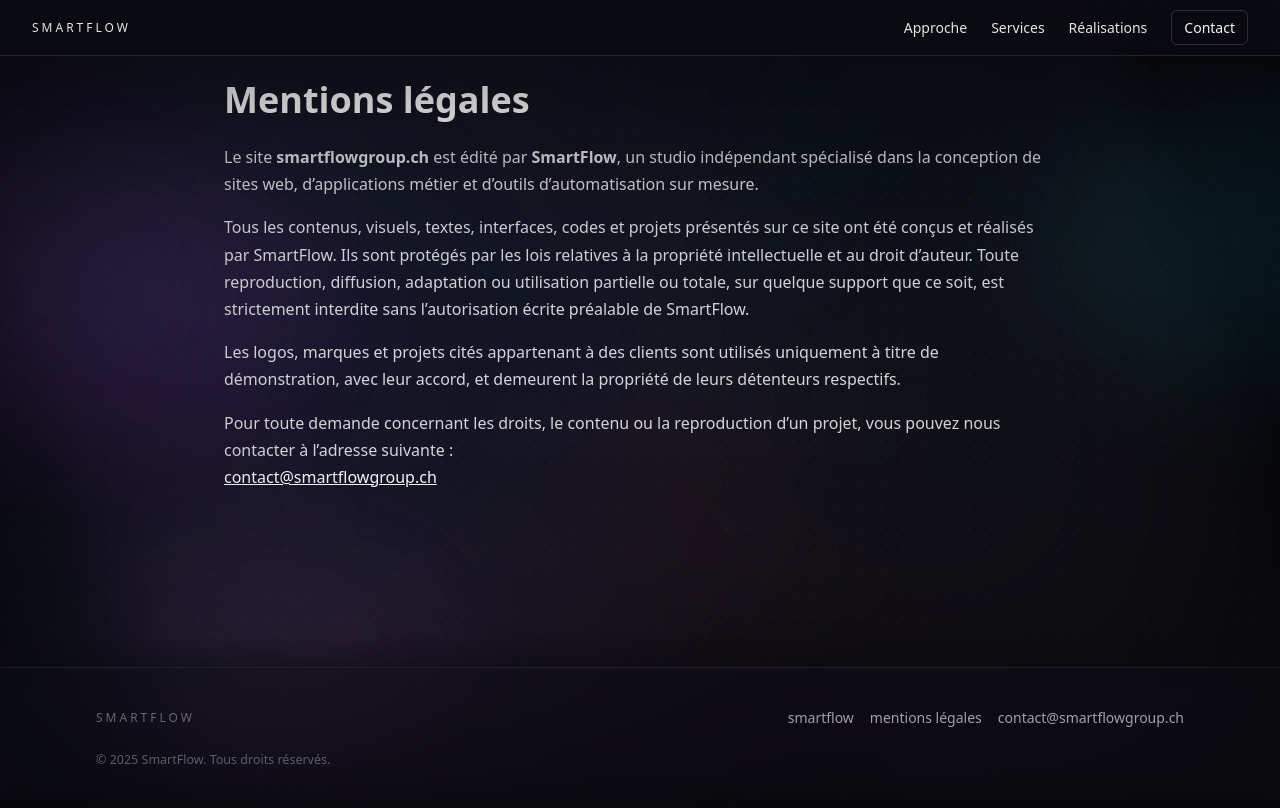
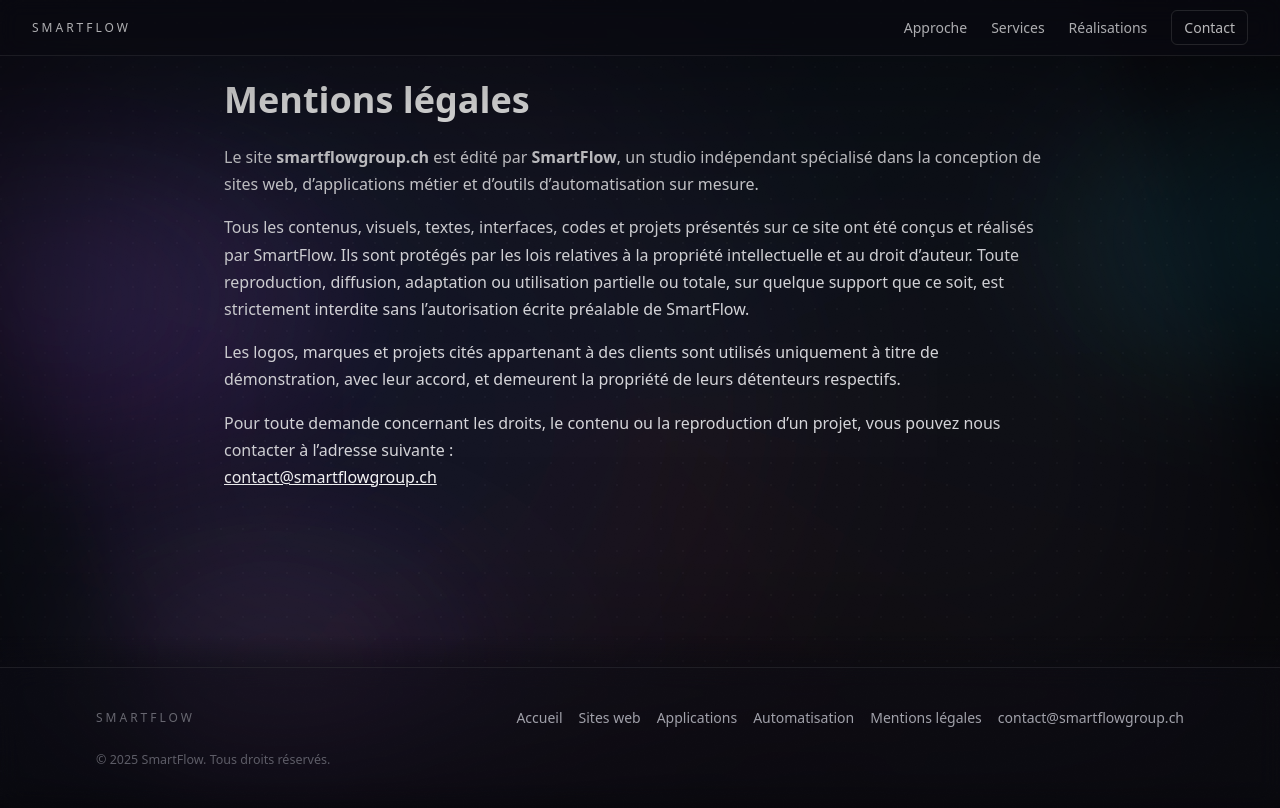
Before and after one commit to hugogebel-boop/smartflowgroup_website, a React (Vite) app: page /mentions in a window 1280 px wide. Built offline with nearby package versions, Linux system fonts and the light colour scheme.

Commit message:
feat: amÃ©lioration SEO - ajout meta tags, Open Graph, optimisation H1 et navigation

```diff
--- a/index.html
+++ b/index.html
@@ -3,7 +3,23 @@
 <head>
     <meta charset="UTF-8" />
     <meta name="viewport" content="width=device-width, initial-scale=1.0" />
-    <title>SmartFlow</title>
+    <title>SmartFlow — Design & Développement web, une expérience numérique</title>
+    <meta name="description" content="Sites web, applications métier et outils d'automatisation sur mesure. SmartFlow conçoit des solutions digitales élégantes et performantes pour simplifier votre quotidien professionnel." />
+
+    <!-- Open Graph / Facebook -->
+    <meta property="og:type" content="website" />
+    <meta property="og:url" content="https://www.smartflowgroup.ch/" />
+    <meta property="og:title" content="SmartFlow — Design & Développement web" />
+    <meta property="og:description" content="Sites web, applications métier et outils d'automatisation sur mesure. Solutions digitales élégantes et performantes." />
+    <meta property="og:image" content="https://www.smartflowgroup.ch/assets/og-image.png" />
+    <meta property="og:site_name" content="SmartFlow" />
+
+    <!-- Twitter -->
+    <meta name="twitter:card" content="summary_large_image" />
+    <meta name="twitter:url" content="https://www.smartflowgroup.ch/" />
+    <meta name="twitter:title" content="SmartFlow — Design & Développement web" />
+    <meta name="twitter:description" content="Sites web, applications métier et outils d'automatisation sur mesure. Solutions digitales élégantes et performantes." />
+    <meta name="twitter:image" content="https://www.smartflowgroup.ch/assets/og-image.png" />
 
     <!-- 🎨 Préchargement des images principales -->
     <link rel="preload" as="image" href="/assets/ame-du-monde.png" imagesrcset="/assets/ame-du-monde.png 1x" />
--- a/src/App.tsx
+++ b/src/App.tsx
@@ -1,7 +1,7 @@
 // src/App.tsx
 import React, { useEffect, useMemo, useRef, useState, Suspense } from "react";
 import { motion, useScroll, useMotionValueEvent, useInView } from "framer-motion";
-import { Routes, Route, useLocation } from "react-router-dom";
+import { Routes, Route, useLocation, Link } from "react-router-dom";
 import { setHead, DEFAULT_SEO, SEO_CONFIGS } from "./seo";
 
 const ProjectsWeb = React.lazy(() => import("./projects/web"));
--- a/src/layout.tsx
+++ b/src/layout.tsx
@@ -642,10 +642,19 @@ export function Footer() {
                             onClick={(e) => { e.preventDefault(); goToHomeAndScroll("hero"); }}
                             className="hover:text-white transition"
                         >
-                            smartflow
+                            Accueil
                         </a>
+                        <Link to="/projects/web" className="hover:text-white transition">
+                            Sites web
+                        </Link>
+                        <Link to="/projects/apps" className="hover:text-white transition">
+                            Applications
+                        </Link>
+                        <Link to="/projects/automation" className="hover:text-white transition">
+                            Automatisation
+                        </Link>
                         <Link to="/mentions" className="hover:text-white transition">
-                            mentions légales
+                            Mentions légales
                         </Link>
                         <a href="mailto:contact@smartflowgroup.ch" className="hover:text-white transition">
                             contact@smartflowgroup.ch
--- a/src/projects/Mentions.tsx
+++ b/src/projects/Mentions.tsx
@@ -10,9 +10,6 @@ export default function Mentions() {
 
             <section className="mx-auto max-w-4xl px-6 sm:px-8 py-20">
                 <h1 className="text-3xl sm:text-4xl font-semibold mb-6">Mentions légales</h1>
-
-                {/* H1 sémantique invisible pour le SEO */}
-                <h1 style={{ display: 'none' }}>Mentions légales — SmartFlow</h1>
 
                 <div className="text-zinc-300 text-sm sm:text-base leading-relaxed space-y-4">
                     <p>
--- a/src/projects/apps.tsx
+++ b/src/projects/apps.tsx
@@ -350,9 +350,6 @@ export default function ProjectsApps() {
 
                 </p>
                 <h1 className="mt-2 text-3xl sm:text-4xl font-semibold">{header.k}</h1>
-
-                {/* H1 sémantique invisible pour le SEO */}
-                <h1 style={{ display: 'none' }}>Applications métier — SmartFlow | Outils internes sur mesure</h1>
                 <p className="mt-3 text-sm sm:text-base text-zinc-300">{header.sub}</p>
             </section>
 
--- a/src/projects/automation.tsx
+++ b/src/projects/automation.tsx
@@ -51,11 +51,8 @@ export default function ProjectsAutomation() {
                 <h1 className="mt-2 text-3xl sm:text-4xl font-semibold">
                     Nos programmes automatisés
                 </h1>
-
-                {/* H1 sémantique invisible pour le SEO */}
-                <h1 style={{ display: 'none' }}>Programmes automatisés — SmartFlow | Scripts et automatisation</h1>
                 <p className="mt-3 text-sm sm:text-base text-zinc-300 max-w-3xl">
-                    Des automatisations sur mesure qui s’intègrent à vos outils, traitent vos données et exécutent vos tâches répétitives pour aller plus vite, sans perdre en qualité.
+                    Des automatisations sur mesure qui s'intègrent à vos outils, traitent vos données et exécutent vos tâches répétitives pour aller plus vite, sans perdre en qualité.
                 </p>
             </section>
 
--- a/src/projects/web.tsx
+++ b/src/projects/web.tsx
@@ -39,8 +39,6 @@ export default function ProjectsWeb() {
                 </p>
                 <h1 className="mt-2 text-3xl sm:text-4xl font-semibold">Nos sites web</h1>
 
-                {/* H1 sémantique invisible pour le SEO */}
-                <h1 style={{ display: 'none' }}>Sites web — SmartFlow | Développement web moderne et élégant</h1>
                 <p className="mt-3 text-sm sm:text-base text-zinc-300 max-w-2xl">
                     Des sites élégants et soignés, conçus pour une expérience web naturelle et agréable.
                 </p>
```
Also changed, not shown: 1 other file (tests, documents, lock files or other folders).
